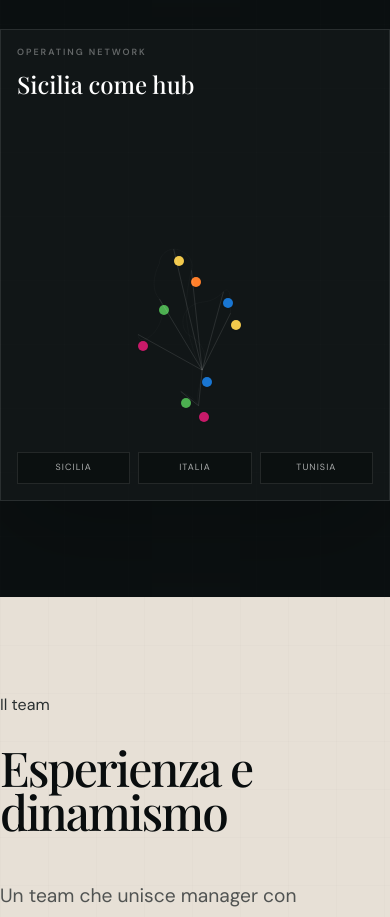
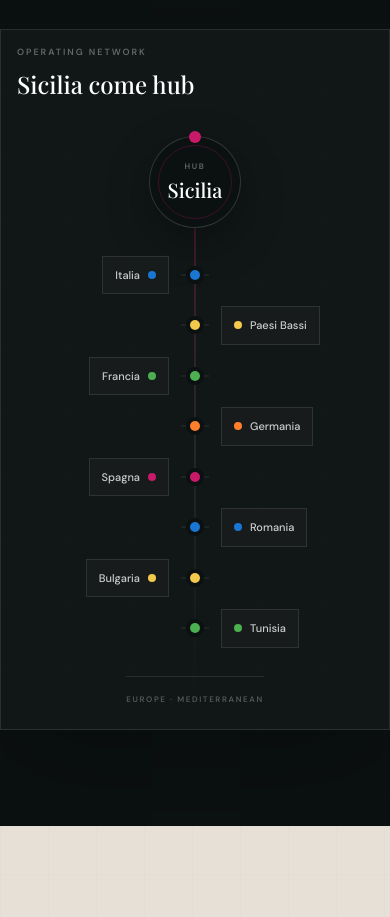
Before and after one commit to gaetanomeli95-lab/Prosperya-site, a Next.js app: page / in a window 390 px wide. Shown: the part 8840-9757 px from the top of the page. Built offline with nearby package versions, Linux system fonts and the light colour scheme.

Commit message:
fix: rebuild cross border network for mobile

```diff
--- a/src/components/MapNetwork.tsx
+++ b/src/components/MapNetwork.tsx
@@ -14,9 +14,75 @@ const nodes = [
   { label: 'Tunisia', x: 46, y: 74, color: 'bg-logo-green' },
 ];
 
+const mobileNodes = nodes.filter((node) => node.label !== 'Sicilia');
+
 export function MapNetwork() {
   return (
-    <div className="relative mx-auto aspect-[1/1] w-full max-w-3xl sm:aspect-[4/3]" aria-label="Mappa delle aree operative">
+    <div aria-label="Mappa delle aree operative">
+      <div className="relative md:hidden">
+        <div className="relative mx-auto max-w-sm px-1 pb-2 pt-2">
+          <div className="absolute bottom-5 left-1/2 top-[70px] w-px -translate-x-1/2 bg-gradient-to-b from-logo-magenta/60 via-white/15 to-transparent" />
+
+          <motion.div
+            initial={{ opacity: 0, scale: 0.94 }}
+            whileInView={{ opacity: 1, scale: 1 }}
+            viewport={{ once: true }}
+            className="relative z-10 mx-auto mb-7 grid h-[92px] w-[92px] place-items-center rounded-full border border-white/15 bg-[#0B1011] shadow-[0_15px_45px_rgba(0,0,0,.3)]"
+          >
+            <span className="absolute inset-2 rounded-full border border-logo-magenta/25" />
+            <span className="absolute left-1/2 top-0 h-3 w-3 -translate-x-1/2 -translate-y-1/2 rounded-full bg-logo-magenta" />
+            <div className="relative text-center">
+              <span className="block text-[8px] font-semibold uppercase tracking-[.2em] !text-white/36">Hub</span>
+              <span className="mt-1 block font-heading text-xl !text-white">Sicilia</span>
+            </div>
+          </motion.div>
+
+          <div className="relative z-10 space-y-3">
+            {mobileNodes.map((node, i) => {
+              const left = i % 2 === 0;
+              return (
+                <motion.div
+                  key={node.label}
+                  initial={{ opacity: 0, x: left ? -14 : 14 }}
+                  whileInView={{ opacity: 1, x: 0 }}
+                  viewport={{ once: true, margin: '-20px' }}
+                  transition={{ duration: 0.38, delay: i * 0.04 }}
+                  className={`relative grid grid-cols-[1fr_28px_1fr] items-center ${left ? '' : ''}`}
+                >
+                  <div className={left ? 'pr-3 text-right' : ''}>
+                    {left && (
+                      <div className="ml-auto inline-flex max-w-[145px] items-center gap-2 border border-white/10 bg-white/[0.025] px-3 py-2.5">
+                        <span className="text-[11px] font-medium !text-white/78">{node.label}</span>
+                        <span className={`h-2 w-2 shrink-0 rounded-full ${node.color}`} />
+                      </div>
+                    )}
+                  </div>
+
+                  <div className="relative flex h-full items-center justify-center">
+                    <span className="absolute left-0 right-0 top-1/2 h-px -translate-y-1/2 bg-white/10" />
+                    <span className={`relative z-10 h-2.5 w-2.5 rounded-full ring-4 ring-[#0B1011] ${node.color}`} />
+                  </div>
+
+                  <div className={!left ? 'pl-3 text-left' : ''}>
+                    {!left && (
+                      <div className="inline-flex max-w-[145px] items-center gap-2 border border-white/10 bg-white/[0.025] px-3 py-2.5">
+                        <span className={`h-2 w-2 shrink-0 rounded-full ${node.color}`} />
+                        <span className="text-[11px] font-medium !text-white/78">{node.label}</span>
+                      </div>
+                    )}
+                  </div>
+                </motion.div>
+              );
+            })}
+          </div>
+
+          <div className="relative z-10 mx-auto mt-7 w-fit border-t border-white/10 pt-4 text-center">
+            <p className="text-[8px] font-semibold uppercase tracking-[.2em] !text-white/28">Europe · Mediterranean</p>
+          </div>
+        </div>
+      </div>
+
+      <div className="relative mx-auto hidden aspect-[4/3] w-full max-w-3xl md:block">
         <svg
           className="absolute inset-0 h-full w-full text-white/10"
           viewBox="0 0 100 100"
@@ -42,8 +108,8 @@ export function MapNetwork() {
             className="absolute -translate-x-1/2 -translate-y-1/2"
             style={{ left: `${node.x}%`, top: `${node.y}%` }}
           >
-          <span className={`inline-block h-2.5 w-2.5 rounded-full shadow-sm sm:h-3 sm:w-3 ${node.color}`} />
-          <span className="absolute left-3 top-1/2 hidden -translate-y-1/2 whitespace-nowrap text-[10px] !text-white/80 sm:left-4 sm:block sm:text-xs">
+            <span className={`inline-block h-3 w-3 rounded-full shadow-sm ${node.color}`} />
+            <span className="absolute left-4 top-1/2 -translate-y-1/2 whitespace-nowrap text-xs !text-white/80">
               {node.label}
             </span>
           </motion.div>
@@ -79,13 +145,6 @@ export function MapNetwork() {
             />
           ))}
         </svg>
-
-      <div className="absolute inset-x-0 bottom-0 grid grid-cols-3 gap-2 sm:hidden">
-        {['Sicilia', 'Italia', 'Tunisia'].map((label) => (
-          <div key={label} className="border border-white/10 bg-night/70 px-2 py-2 text-center text-[9px] uppercase tracking-[0.12em] !text-white/65 backdrop-blur-sm">
-            {label}
-          </div>
-        ))}
       </div>
     </div>
   );
```
Lines whose indentation alone changed are shown as unchanged.
